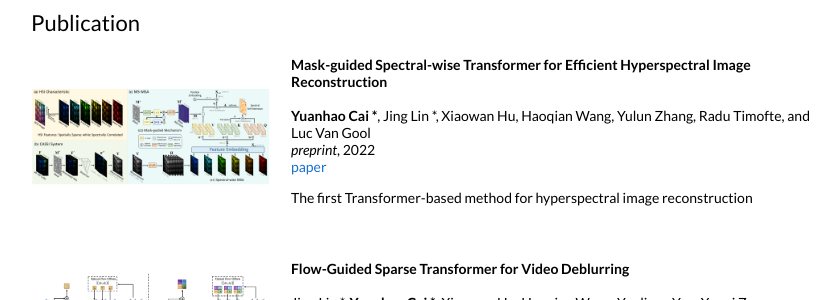
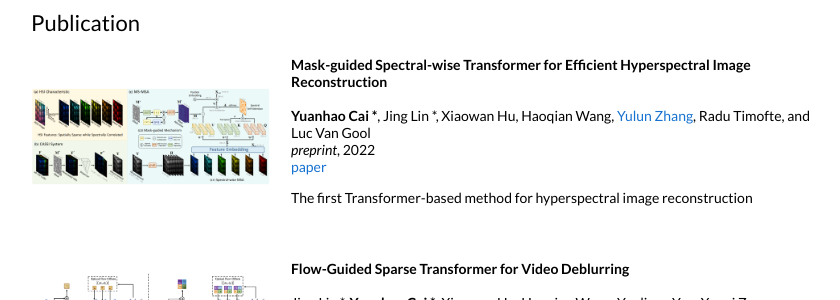
Before and after one commit to ChunmingHe/caiyuanhao1998.github.io, a Jekyll site: the page built from _posts/2022-01-08-cvpr22.markdown, in a window 1280 px wide and 900 px high, scrolled down 450 px. Shown: the part 153-453 px from the top of the window, without its empty margins (209-1049 px from the left). Built offline with Jekyll 4.4.1, drawn with Linux system fonts in a browser that asks for light colours; part of the change alters nothing that is shown.

```diff
--- a/_posts/2022-01-08-cvpr22.markdown
+++ b/_posts/2022-01-08-cvpr22.markdown
@@ -8,6 +8,6 @@ author: "Yuanhao Cai"
 venue: "preprint"
 paper: https://arxiv.org/pdf/2111.07910.pdf
 bibtex: https://scholar.googleusercontent.com/scholar.bib?q=info:ZzAJvXsMjVQJ:scholar.google.com/&output=citation&scisdr=CgXzW2SUEOuigV0_r6U:AAGBfm0AAAAAYdk5t6XroOGiYitBss9Dps9Ti5ikMp65&scisig=AAGBfm0AAAAAYdk5t8ZgpGecJyqGopX8qjuYHaBGXo2U&scisf=4&ct=citation&cd=-1&hl=zh-CN
-authors: "<strong>Yuanhao Cai *</strong>, Jing Lin *,  Xiaowan Hu, Haoqian Wang, Yulun Zhang, Radu Timofte, and Luc Van Gool"
+authors: <strong>Yuanhao Cai *</strong>, Jing Lin *,  Xiaowan Hu, Haoqian Wang, <a href="https://yulunzhang.com/">Yulun Zhang</a>, Radu Timofte, and Luc Van Gool
 ---
 The first Transformer-based method for hyperspectral image reconstruction
```
